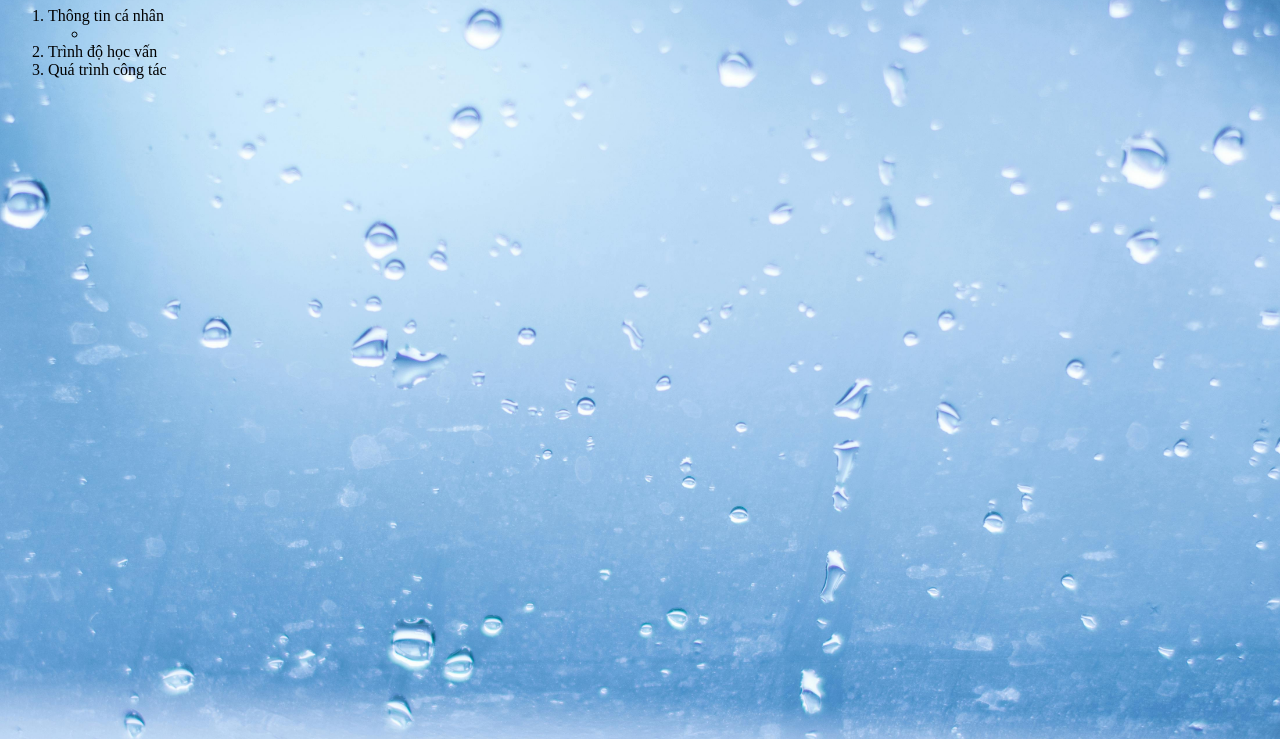
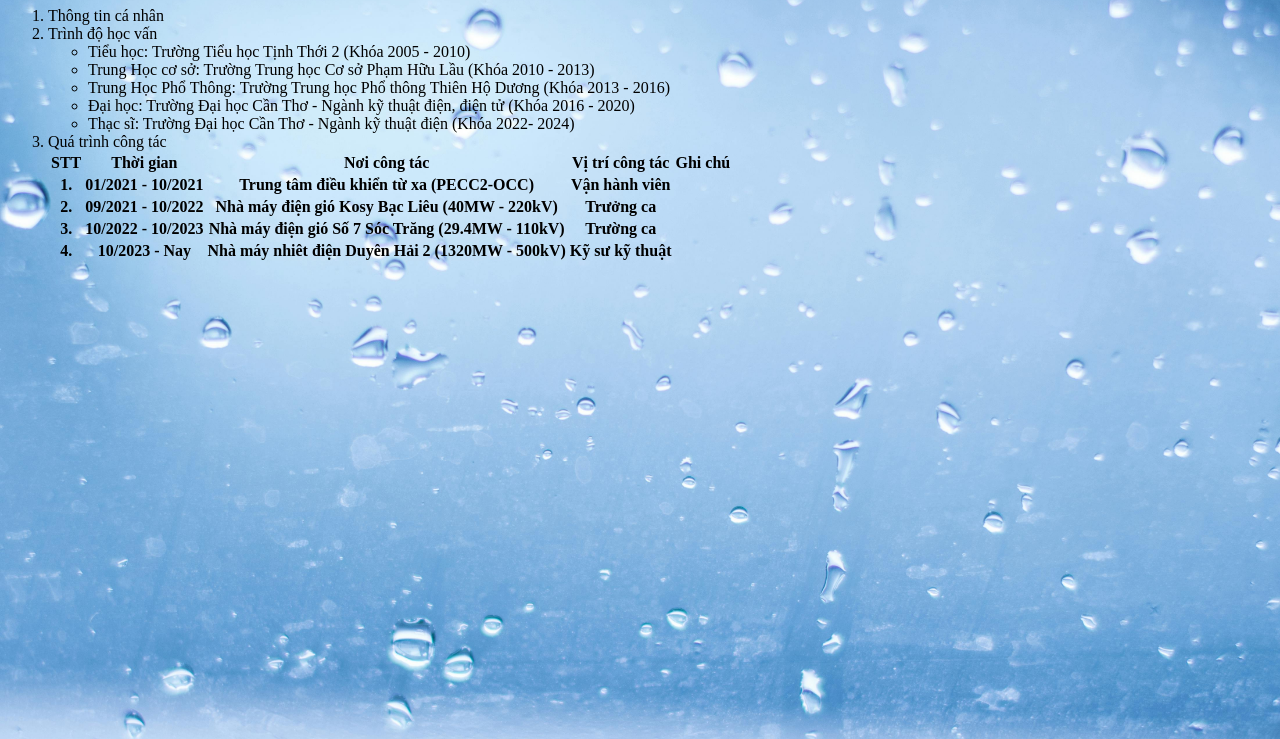
Before and after one commit to thanhhai190998/myprofile, a plain HTML site: page index.html in a window 1280 px wide. Shown: the part 61-800 px from the top of the page. Drawn offline with Linux system fonts and the light colour scheme.

Commit message:
Update index.html

```diff
--- a/index.html
+++ b/index.html
@@ -1,18 +1,60 @@
 <html>
   <head>
-    <title>Hồ sơ của tôi</title>
+    <title>Đinh Thanh Hải</title>
     <link rel="stylesheet" href="index.css">
   </head>
   <body>
-    <h1>Hồ sơ của tôi</h1>
+    <h1>Đinh Thanh Hải</h1>
 
       <ol>
         <li>Thông tin cá nhân</li>
-          <ul>
-            <li></li>
-          </ul>
+
         <li>Trình độ học vấn</li>
+        <ul>
+          <li>Tiểu học: Trường Tiểu học Tịnh Thới 2 (Khóa 2005 - 2010)</li>
+          <li>Trung Học cơ sở: Trường Trung học Cơ sở Phạm Hữu Lầu (Khóa 2010 - 2013)</li>
+          <li>Trung Học Phổ Thông: Trường Trung học Phổ thông Thiên Hộ Dương (Khóa 2013 - 2016)</li>
+          <li>Đại học: Trường Đại học Cần Thơ - Ngành kỹ thuật điện, điện tử (Khóa 2016 - 2020)</li>
+          <li>Thạc sĩ: Trường Đại học Cần Thơ - Ngành kỹ thuật điện (Khóa 2022- 2024)</li>
+        </ul>
         <li>Quá trình công tác</li>
+        <table>
+          <tr>
+            <th>STT</th>
+            <th>Thời gian</th>
+            <th>Nơi công tác</th>
+            <th>Vị trí công tác</th>
+            <th>Ghi chú</th>
+          </tr>
+          <tr>
+            <th>1.</th>
+            <th>01/2021 - 10/2021</th>
+            <th>Trung tâm điều khiển từ xa (PECC2-OCC)</th>
+            <th>Vận hành viên</th>
+            <th> </th>
+          </tr>
+          <tr>
+            <th>2.</th>
+            <th>09/2021 - 10/2022</th>
+            <th>Nhà máy điện gió Kosy Bạc Liêu (40MW - 220kV)</th>
+            <th>Trưởng ca</th>
+            <th> </th>
+          </tr>
+          <tr>
+            <th>3.</th>
+            <th>10/2022 - 10/2023</th>
+            <th>Nhà máy điện gió Số 7 Sóc Trăng (29.4MW - 110kV)</th>
+            <th>Trường ca</th>
+            <th> </th>
+          </tr>
+          <tr>
+            <th>4.</th>
+            <th>10/2023 - Nay</th>
+            <th>Nhà máy nhiêt điện Duyên Hải 2 (1320MW - 500kV)</th>
+            <th>Kỹ sư kỹ thuật</th>
+            <th> </th>
+          </tr>
+        </table>
       </ol>
 
   </body>
```
